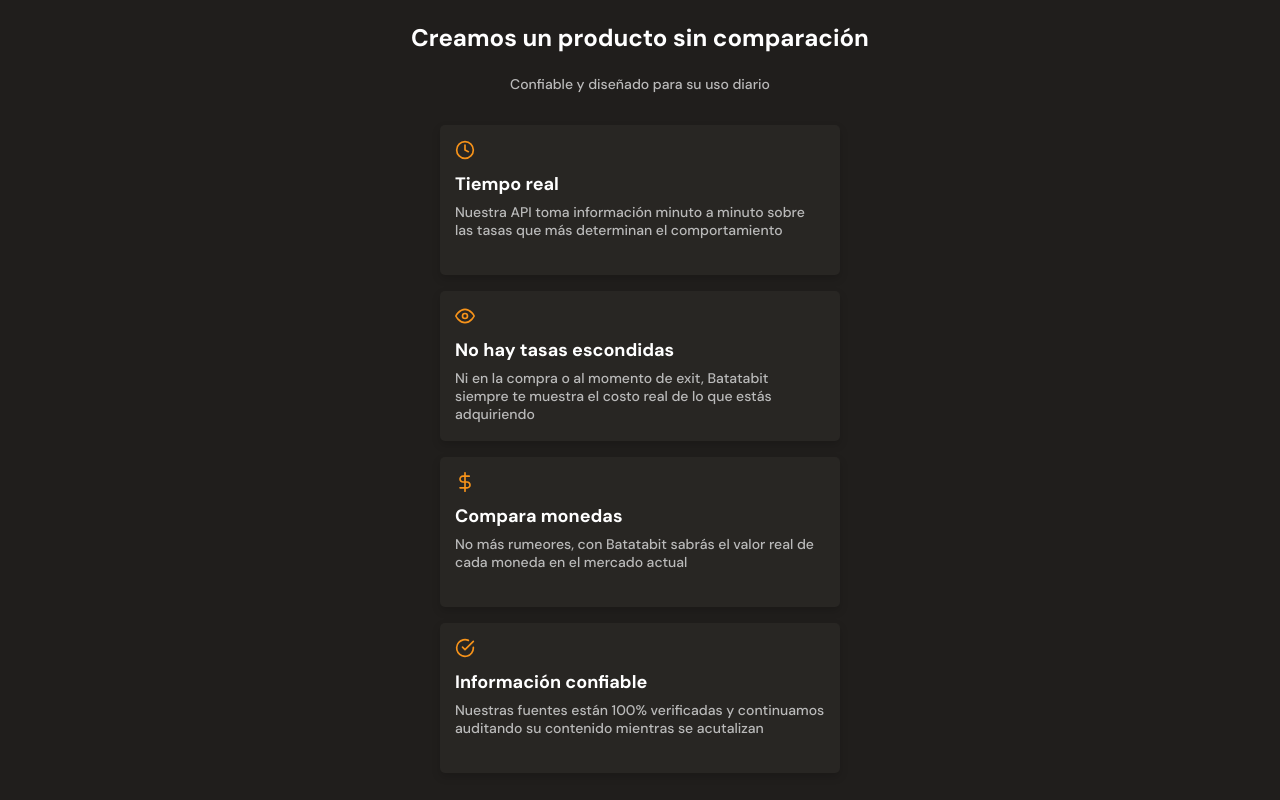
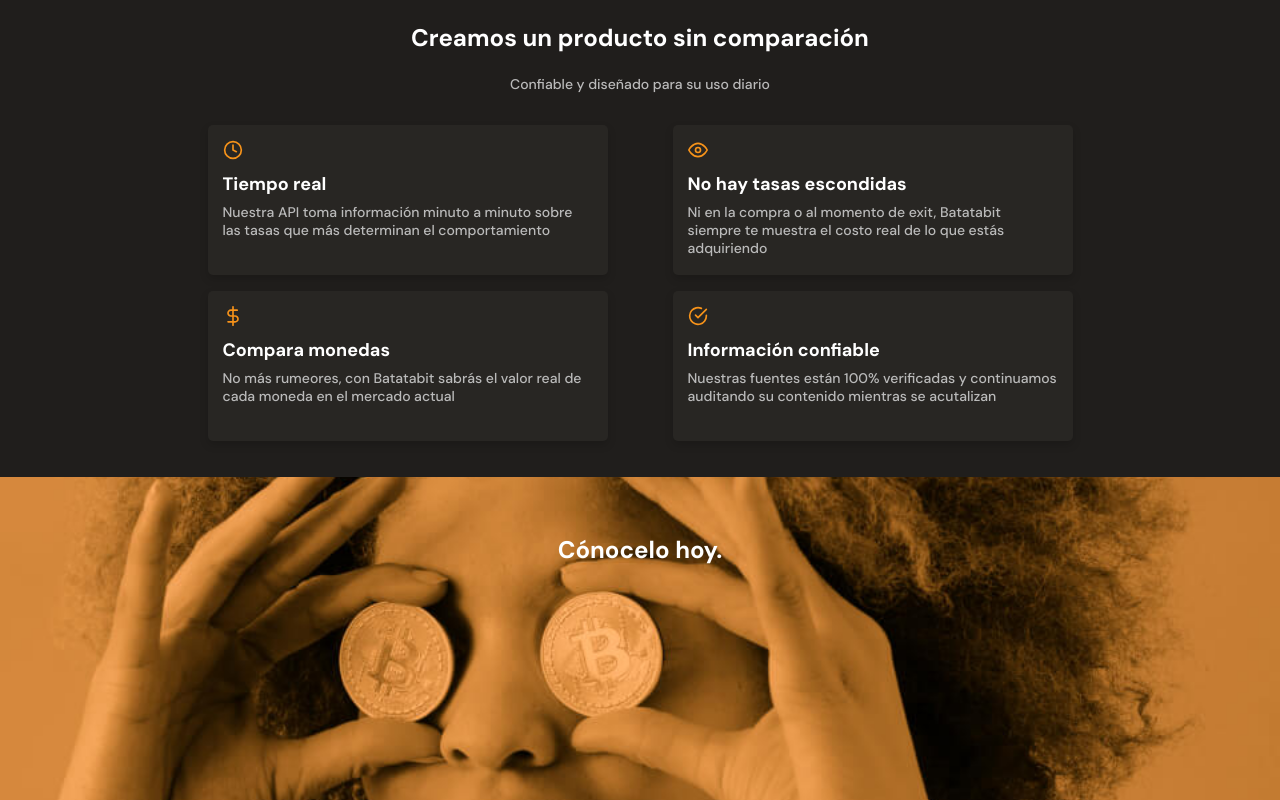
Before and after one commit to carlosoroli/batatabit-clone, a plain HTML site: page index.html in a window 1280 px wide. Shown: the part 1600-2400 px from the top of the page. Drawn offline with Linux system fonts and the light colour scheme.

Commit message:
tablet media queries

```diff
--- a/index.html
+++ b/index.html
@@ -7,6 +7,7 @@
     <link rel="preconnect" href="https://fonts.gstatic.com">
     <link href="https://fonts.googleapis.com/css2?family=DM+Sans:wght@400;500;700&family=Inter:wght@300;500&display=swap" rel="stylesheet">
     <link rel="stylesheet" href="./style.css">
+    <link rel="stylesheet" href="./tablet.css" media="(min-width: 930px)">
     <title>Batatabit</title>
 </head>
 <body>
--- a/style.css
+++ b/style.css
@@ -441,7 +441,7 @@ main{
     overflow-x: scroll;
     overscroll-behavior-x: contain;
     scroll-snap-type: x proximity;
-    padding:0 20px;
+    /* padding:0 20px; */
 
 }
 .price-card{
--- /dev/null
+++ b/tablet.css
@@ -0,0 +1,6 @@
+.product-cards-container{
+    display: flex;
+    flex-wrap: wrap;
+    width: 930px;
+    margin: 0 auto;
+}
```
